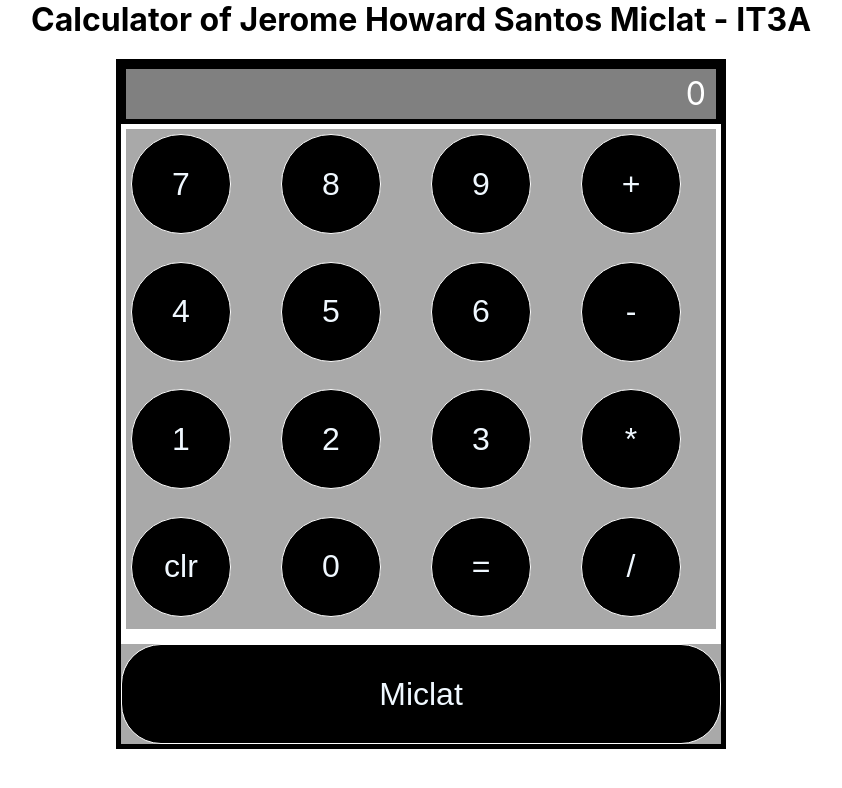
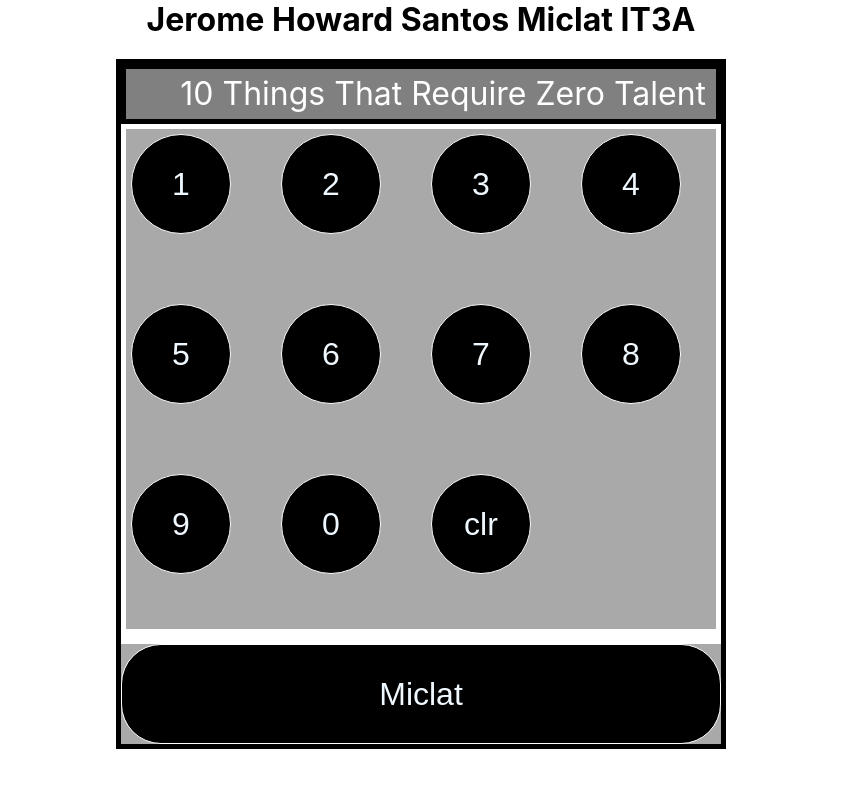
Before and after one commit to HowardMiclat/midtermexam, a React (Create React App) app: page / in a window 1280 px wide. Shown: the top 788 px of the page, without its empty margins (219-1061 px from the left). Built offline with nearby package versions, Linux system fonts and the light colour scheme.

Commit message:
midtermexam

```diff
--- a/src/App.js
+++ b/src/App.js
@@ -18,82 +18,35 @@ function Key({ label, ClickHandler }) {
 }
 
 function App() {
-  const [disp, setDisp] = useState(0);
-  const [num1, setNum1] = useState(null);
-  const [num2, setNum2] = useState(null);
-  const [op, setOp] = useState(null);
-  const [isNum2, setIsNum2] = useState(false);
+  const [disp, setDisp] = useState("10 Things That Require Zero Talent");
+  const messages = {
+    1: "Being On Time",
+    2: "Making An Effort",
+    3: "Being High Energy",
+    4: "Having A Positive Attitude",
+    5: "Being Passionate",
+    6: "Using Good Body Language",
+    7: "Being Coachable",
+    8: "Doing A Little Extra",
+    9: "Being Prepared",
+    0: "Having A Strong Work Ethic"
+  };
 
 
   const numClickHandler = (e) => {
     e.preventDefault();
     const value = e.target.innerHTML;
-    if (!isNum2) {
-      if (num1 === null) {
-        setNum1(value);
-        setDisp(value);
-      } else {
-        setNum1(num1 + value);
-        setDisp(num1 + value);
-      }
-    } else {
-      if (num2 === null) {
-        setNum2(value);
-        setDisp(value);
-      } else {
-        setNum2(num2 + value);
-        setDisp(num2 + value);
-      }
-    }
-  };
-
-
-  const opClickHandler = (e) => {
-    e.preventDefault();
-    const value = e.target.innerHTML;
-
-  if (num1 !== null) {
-    setOp(value);
-    setIsNum2(true);
-    setDisp(value);
-  }
+    setDisp(messages[value]);
   };
 
 
 
-  const eqClickHandler = (e) => {
-    e.preventDefault();
 
-    if (num1 !== null && num2 !== null && op !== null) {
-      let result = null;
-      if (op === "+") {
-        result = parseInt(num1) + parseInt(num2);
-      } else if (op === "-") {
-        result = parseInt(num1) - parseInt(num2);
-      } else if (op === "*") {
-        result = parseInt(num1) * parseInt(num2);
-      } else if (op === "/") {
-        result = parseInt(num1) / parseInt(num2);
-      } else {
-      result = "ERROR";
-    }
 
-    setDisp(result);
-    setNum1(result);
-    setNum2(null);
-    setOp(null);
-    setIsNum2(false);
-
-  }
-  };
 
   const clrClickHandler = (e) => {
     e.preventDefault();
-    setDisp(0);
-    setNum1(null);
-    setNum2(null);
-    setOp(null);
-    setIsNum2(false);
+    setDisp("10 Things That Require Zero Talent"); // Reset message
   };
 
   const surnameClickHandler = () => {
@@ -103,33 +56,27 @@ function App() {
   return (
     <div className="App">
       <header className="AppHeader">
-        Calculator of Jerome Howard Santos Miclat - IT3A
+        Jerome Howard Santos Miclat IT3A
       </header>
       <div className='CalcContainer'>
         <div className='DispContainer'>
           <Display display={disp} />
         </div>
         <div className='ButtContainer'>
+          <Key label={1} ClickHandler={numClickHandler} />
+          <Key label={2} ClickHandler={numClickHandler} />
+          <Key label={3} ClickHandler={numClickHandler} />
+          <Key label={4} ClickHandler={numClickHandler} />
+          <Key label={5} ClickHandler={numClickHandler} />
+          <Key label={6} ClickHandler={numClickHandler} />
           <Key label={7} ClickHandler={numClickHandler} />
           <Key label={8} ClickHandler={numClickHandler} />
           <Key label={9} ClickHandler={numClickHandler} />
-          <Key label={'+'} ClickHandler={opClickHandler} />
-          <Key label={4} ClickHandler={numClickHandler} />
-          <Key label={5} ClickHandler={numClickHandler} />
-          <Key label={6} ClickHandler={numClickHandler} />
-          <Key label={'-'} ClickHandler={opClickHandler} />
-          <Key label={1} ClickHandler={numClickHandler} />
-          <Key label={2} ClickHandler={numClickHandler} />
-          <Key label={3} ClickHandler={numClickHandler} />
-          <Key label={'*'} ClickHandler={opClickHandler} />
+          <Key label={0} ClickHandler={numClickHandler} />
           <Key label={'clr'} ClickHandler={clrClickHandler} />
-          <Key label={0} ClickHandler={numClickHandler} />
-          <Key label={'='} ClickHandler={eqClickHandler} />
-          <Key label={'/'} ClickHandler={opClickHandler} />
-
-           </div>
-           <div className='Surnamebutton'>
-           <Key label={'Miclat'} ClickHandler={surnameClickHandler} />
+        </div>
+        <div className='Surnamebutton'>
+          <Key label={'Miclat'} ClickHandler={surnameClickHandler} />
         </div>
       </div>
     </div>
```
